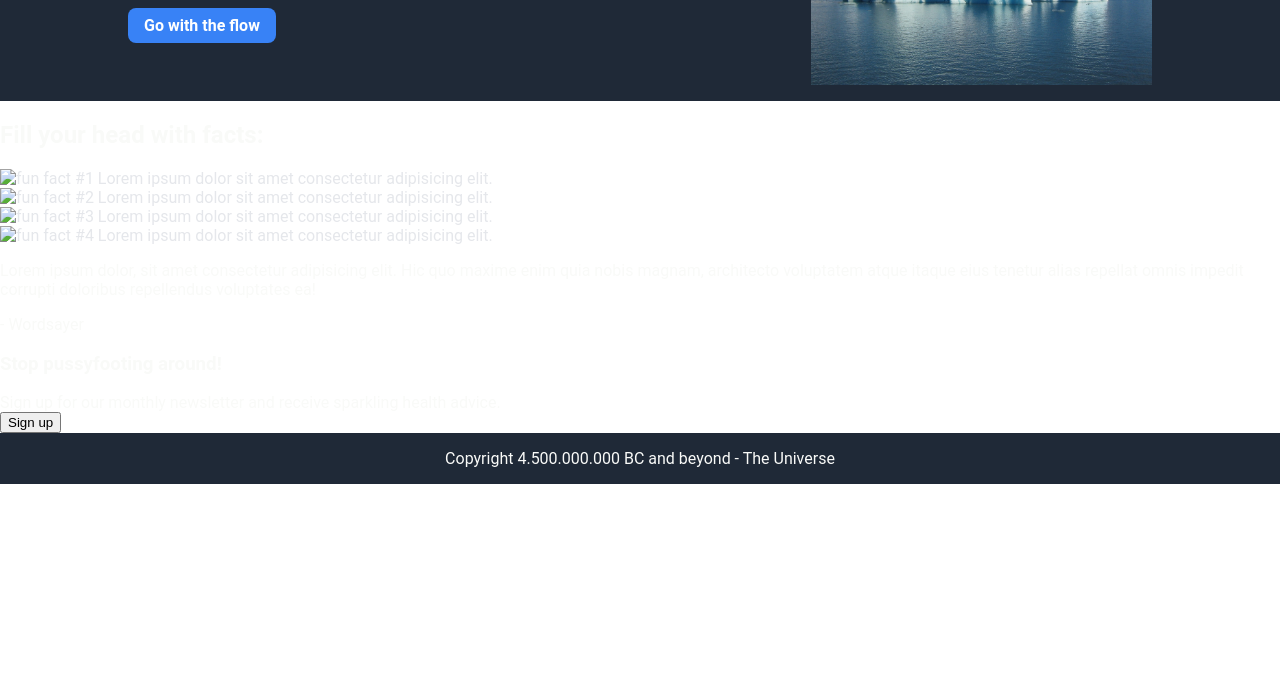
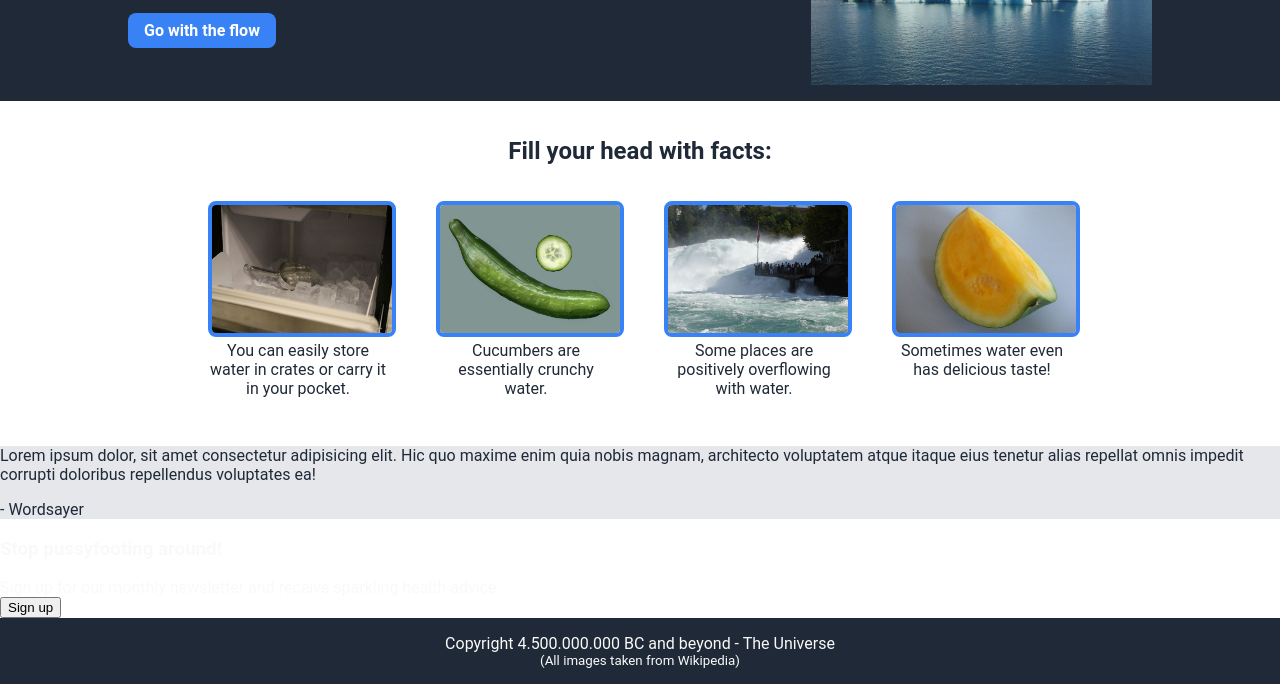
Before and after one commit to RichardENeumann/odin-landing, a plain HTML site: page index.html in a window 1280 px wide. Shown: the part 247-931 px from the top of the page. Before the commit the page ends 800 px from the top, so only its background shows below. Drawn offline with Linux system fonts and the light colour scheme.

Commit message:
Style Infocard, Add images and text

```diff
--- a/index.html
+++ b/index.html
@@ -28,7 +28,7 @@
             </div>
             <button>Go with the flow</button>
         </div>
-        <img src="./images/wasser.jpg" alt="smooth running water">
+        <img src="./images/wasser.jpg" alt="iceberg in the water">
     </div>
 
     <div class="infocards-container">
@@ -36,26 +36,26 @@
         <div class="infocards-group">
             <div class="infocard">
                 <a href="">
-                    <img src="./images/card01.png" alt="fun fact #1">
-                    Lorem ipsum dolor sit amet consectetur adipisicing elit.
+                    <img src="./images/eis.jpg" alt="fun fact #1"><br>
+                    You can easily store water in crates or carry it in your pocket.
                 </a>
             </div>
             <div class="infocard">
                 <a href="">
-                    <img src="./images/card02.png" alt="fun fact #2">
-                    Lorem ipsum dolor sit amet consectetur adipisicing elit.
+                    <img src="./images/gurke.jpg" alt="fun fact #2"><br>
+                    Cucumbers are essentially crunchy water.
                 </a>
             </div>
             <div class="infocard">
                 <a href="">
-                    <img src="./images/card03.png" alt="fun fact #3">
-                    Lorem ipsum dolor sit amet consectetur adipisicing elit.
+                    <img src="./images/reinfall.jpg" alt="fun fact #3"><br>
+                    Some places are positively overflowing with water.
                 </a>
             </div>
             <div class="infocard">
                 <a href="">
-                    <img src="./images/card04.png" alt="fun fact #4">
-                    Lorem ipsum dolor sit amet consectetur adipisicing elit.
+                    <img src="./images/melone.jpg" alt="fun fact #4"><br>
+                    Sometimes water even has delicious taste!
                 </a>
             </div>
         </div>
@@ -82,6 +82,7 @@
 
     <footer>
         Copyright 4.500.000.000 BC and beyond - The Universe
+        <small>(All images taken from Wikipedia)</small>
     </footer>
 
 </body>
--- a/style.css
+++ b/style.css
@@ -41,6 +41,11 @@ header {
 .hero-container > img {
     height: 256px;
 }
+.hero-text h1 {
+    font-size: 48px;
+    margin: 16px 0;
+    padding: 0;
+}
 .hero-text > div {
     color: #E5E7EB;
 }
@@ -55,12 +60,47 @@ header {
     cursor: pointer;
     padding: 8px 16px;
     margin: 16px 0;
-
+}
+.infocards-container {
+    color: #1F2937;
+    display: flex;
+    flex-direction: column;
+    align-items: center;
+    padding: 16px 16px;
+}
+.infocards-container > h2 {
+    font-size: 24px;
+    font-weight: 700;
+}
+.infocards-group {
+    display: flex;
+    gap: 48px;
+    justify-content: space-evenly;
+    flex-wrap: wrap;
+    margin: 16px 0;
+}
+.infocard {
+    text-align: center;
+    max-width: 180px;
+}
+.infocard a {
+    color: #1F2937;
+}
+.infocard img {
+    height: 128px;
+    width: 180px;
+    border: 4px #3882F6 solid;
+    border-radius: 8px;
+}
+.testimonial {
+    background-color: #E5E7EB;
+    color: #1F2937;
 }
 footer {
     padding: 16px;
     background-color: #1F2937;
     display: flex;
+    flex-direction: column;
     justify-content: center;
     align-items: center;
 }
```
Also changed, not shown: images/eis.jpg (added), images/gurke.jpg (added), images/melone.jpg (added), images/reinfall.jpg (added).
